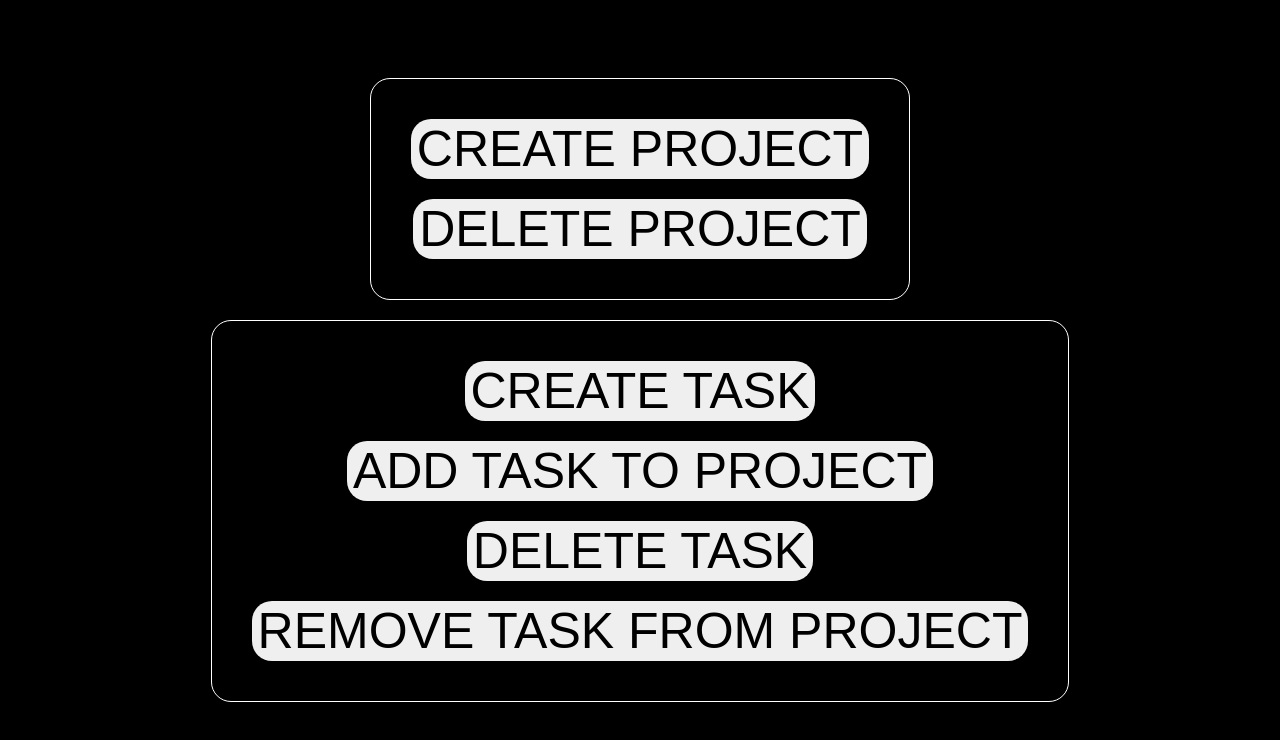
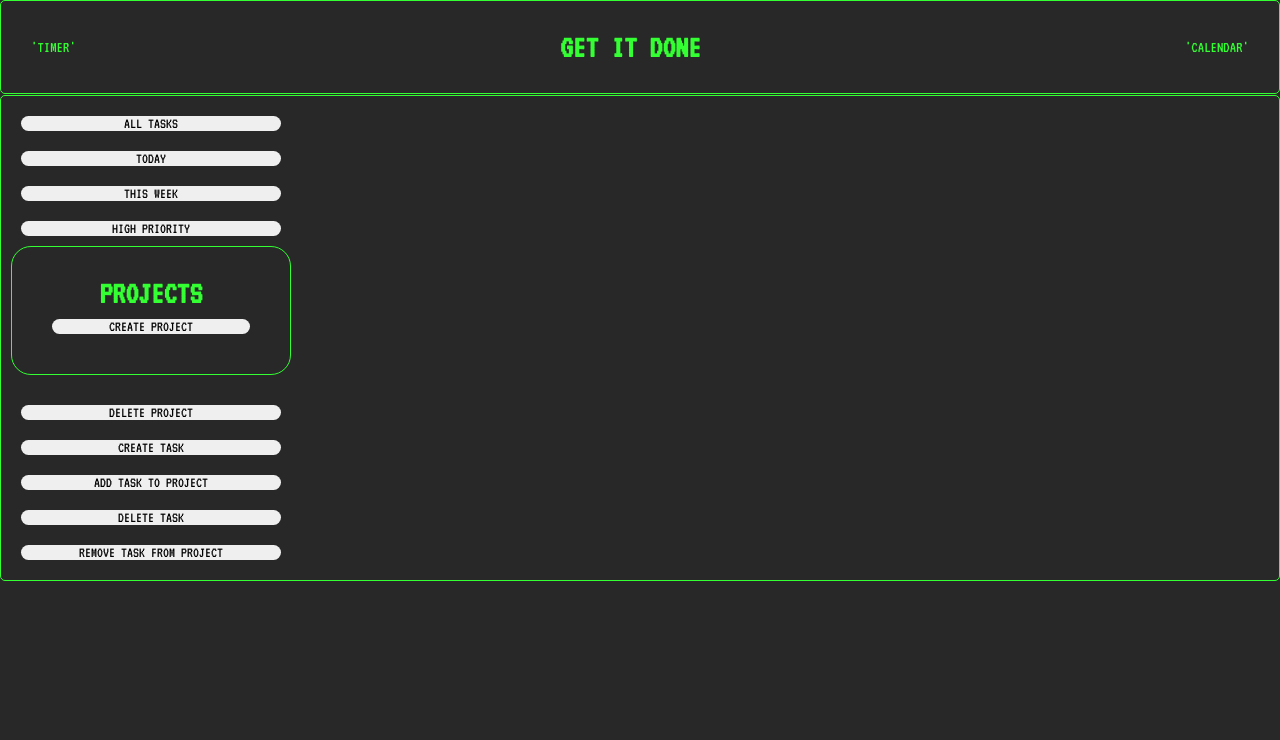
Before and after one commit to YonugJones/getItDone_toDo_list, a plain HTML site: page index.html in a window 1280 px wide. Drawn offline with Linux system fonts and the light colour scheme.

Commit message:
created initial user interface added preliminary styling - old terminal aesthetic

```diff
--- a/index.html
+++ b/index.html
@@ -5,18 +5,36 @@
     <meta name="viewport" content="width=device-width, initial-scale=1.0">
     <title>GetItDone</title>
     <link rel="stylesheet" href="styles.css">
+    <link href="https://fonts.googleapis.com/css?family=VT323:regular" rel="stylesheet" />
     <script type="module" src="main.js"></script>
 </head>
 <body>
+    <header>
+        <div class="timer">'TIMER'</div>
+        <h1>GET IT DONE</h1>
+        <div class="calendar">'CALENDAR'</div>
+    </header>
+    <main>
+        <div class="sort">
+            <button>ALL TASKS</button>
+            <button>TODAY</button>
+            <button>THIS WEEK</button>
+            <button>HIGH PRIORITY</button>
             <div class="project-list">
+                <h1 class="project-list-title">PROJECTS</h1>
                 <button id="create-project-button">CREATE PROJECT</button>
+            </div>
+
             <button id="delete-project-button">DELETE PROJECT</button>
-    </div>
-    <div class="task-list">
+            <div class="task-list"></div>
                 <button id="create-task-button">CREATE TASK</button>
                 <button id="add-task-to-project-button">ADD TASK TO PROJECT</button>
                 <button id="delete-task-button">DELETE TASK</button>
                 <button id="remove-task-from-project-button">REMOVE TASK FROM PROJECT</button>
         </div>
+        <div class="layout">
+        </div>
+    </main>
+
 </body>
 </html>
--- a/main.js
+++ b/main.js
@@ -36,7 +36,7 @@ eval("__webpack_require__.r(__webpack_exports__);\n/* harmony export */ __webpac
   \*********************************/
 /***/ ((__unused_webpack_module, __webpack_exports__, __webpack_require__) => {
 
-eval("__webpack_require__.r(__webpack_exports__);\n/* harmony export */ __webpack_require__.d(__webpack_exports__, {\n/* harmony export */   Project: () => (/* binding */ Project),\n/* harmony export */   projectLibrary: () => (/* binding */ projectLibrary)\n/* harmony export */ });\nconst projectLibrary = [];\n\nfunction Project(name, description, dueDate) {\n    this.name = name,\n    this.description = description,\n    this.dueDate = dueDate,\n    this.tasks = []\n    \n    this.addToProjectLibrary = function() {\n        projectLibrary.push(this);\n    }\n\n    this.removeFromProjectLibrary = function() {\n        const index = projectLibrary.indexOf(this)\n        \n        if (index !== -1) {\n            projectLibrary.splice(index, 1);\n        } else {\n            console.error('Project not found in projectLibrary')\n        }\n    }\n}\n\n\n//# sourceURL=webpack://getitdone_todo_list/./src/modules/projects.js?");
+eval("__webpack_require__.r(__webpack_exports__);\n/* harmony export */ __webpack_require__.d(__webpack_exports__, {\n/* harmony export */   Project: () => (/* binding */ Project),\n/* harmony export */   projectLibrary: () => (/* binding */ projectLibrary)\n/* harmony export */ });\nconst projectLibrary = [];\n\nfunction Project(name, description, dueDate) {\n    this.name = name,\n    this.description = description,\n    this.dueDate = dueDate,\n    this.tasks = []\n    \n    this.addToProjectLibrary = function() {\n        projectLibrary.push(this);\n    }\n\n    this.removeFromProjectLibrary = function() {\n        const index = projectLibrary.indexOf(this)\n        \n        if (index !== -1) {\n            projectLibrary.splice(index, 1);\n        } else {\n            console.error('Project not found in projectLibrary')\n        }\n    }\n\n    this.complete = false;\n\n    this.markAsComplete = function() {\n        this.complete = true;\n    };\n\n    this.markAsIncomplete = function() {\n        this.complete = false;\n    }\n}\n\n\n//# sourceURL=webpack://getitdone_todo_list/./src/modules/projects.js?");
 
 /***/ }),
 
@@ -46,7 +46,7 @@ eval("__webpack_require__.r(__webpack_exports__);\n/* harmony export */ __webpac
   \******************************/
 /***/ ((__unused_webpack_module, __webpack_exports__, __webpack_require__) => {
 
-eval("__webpack_require__.r(__webpack_exports__);\n/* harmony export */ __webpack_require__.d(__webpack_exports__, {\n/* harmony export */   Task: () => (/* binding */ Task),\n/* harmony export */   taskLibrary: () => (/* binding */ taskLibrary)\n/* harmony export */ });\nconst taskLibrary = [];\n\nfunction Task(name, dueDate, priority) {\n    this.name = name,\n    this.dueDate = dueDate,\n    this.priority = priority\n\n    this.addToTaskLibrary = function() {\n        taskLibrary.push(this);\n    }\n\n    this.removeFromTaskLibrary = function() {\n        const index = taskLibrary.indexOf(this);\n\n        if (index !== -1) {\n            taskLibrary.splice(index, 1);\n        } else {\n            console.error('Task not found in taskLibrary');\n        }\n    }\n}\n\n\n\n//# sourceURL=webpack://getitdone_todo_list/./src/modules/tasks.js?");
+eval("__webpack_require__.r(__webpack_exports__);\n/* harmony export */ __webpack_require__.d(__webpack_exports__, {\n/* harmony export */   Task: () => (/* binding */ Task),\n/* harmony export */   taskLibrary: () => (/* binding */ taskLibrary)\n/* harmony export */ });\nconst taskLibrary = [];\n\nfunction Task(name, dueDate, priority) {\n    this.name = name,\n    this.dueDate = dueDate,\n    this.priority = priority\n\n    this.addToTaskLibrary = function() {\n        taskLibrary.push(this);\n    }\n\n    this.removeFromTaskLibrary = function() {\n        const index = taskLibrary.indexOf(this);\n\n        if (index !== -1) {\n            taskLibrary.splice(index, 1);\n        } else {\n            console.error('Task not found in taskLibrary');\n        }\n    }\n\n    this.complete = false;\n\n    this.markAsComplete = function() {\n        this.complete = true;\n    }\n\n    this.markAsIncomplete = function() {\n        this.complete = false;\n    }\n}\n\n\n\n//# sourceURL=webpack://getitdone_todo_list/./src/modules/tasks.js?");
 
 /***/ }),
 
--- a/styles.css
+++ b/styles.css
@@ -1,32 +1,73 @@
+@import url(https://fonts.googleapis.com/css?family=VT323:regular);
+
+:root {
+    --background-color: #282828;
+    --font-color: #33FF33;
+    --font-colorV2: #FFB000;
+    --font-colorV3: #FFCC00;
+}
+
+*,
+*::before,
+*::after {
+    box-sizing: border-box;
+    padding: 0;
+    margin: 0;
+}
+
 body {
+    min-height: 100vh;
+    background-color: var(--background-color);
+    color: var(--font-color);
+    margin: 0;
+    overflow-x: hidden;
+    padding-top: 95px;
+    font-family: 'VT323';
+}
+
+header {
+    display: flex;
+    align-items: center;
+    width: 100%;
+    justify-content: space-between;
+    padding: 30px;
+    border: 1px solid var(--font-color);
+    border-radius: 5px;
+    position: fixed;
+    top: 0;
+    z-index: 999;
+    background-color: var(--background-color);
+}
+
+main {
+    display: grid;
+    gap: 15px;
+    grid-template-columns: 300px auto;
+    border: 1px solid var(--font-color);
+    border-radius: 5px;
+}
+
+.sort {
     display: flex;
     flex-direction: column;
-    justify-content: center;
-    align-items: center;
-    height: 100vh;
-    margin: 0;
-    background-color: black;
-    color: white;
+    padding: 10px;
 }
 
-.project-list,
-.task-list {
+.project-list {
     text-align: center;
     margin-bottom: 20px;
-    border: 1px solid white;
+    border: 1px solid var(--font-color);
     border-radius: 20px;
     padding: 30px;
     display: flex;
     flex-direction: column;
-    justify-content: center;
-    align-items: center;
-
 }
 
 button {
     cursor: pointer;
     margin: 10px;
-    font-size: 50px;
+    font-size: 15px;
     border-style: none;
     border-radius: 20px;
+    font-family: 'VT323';
 }
```
Lines whose indentation alone changed are shown as unchanged.
